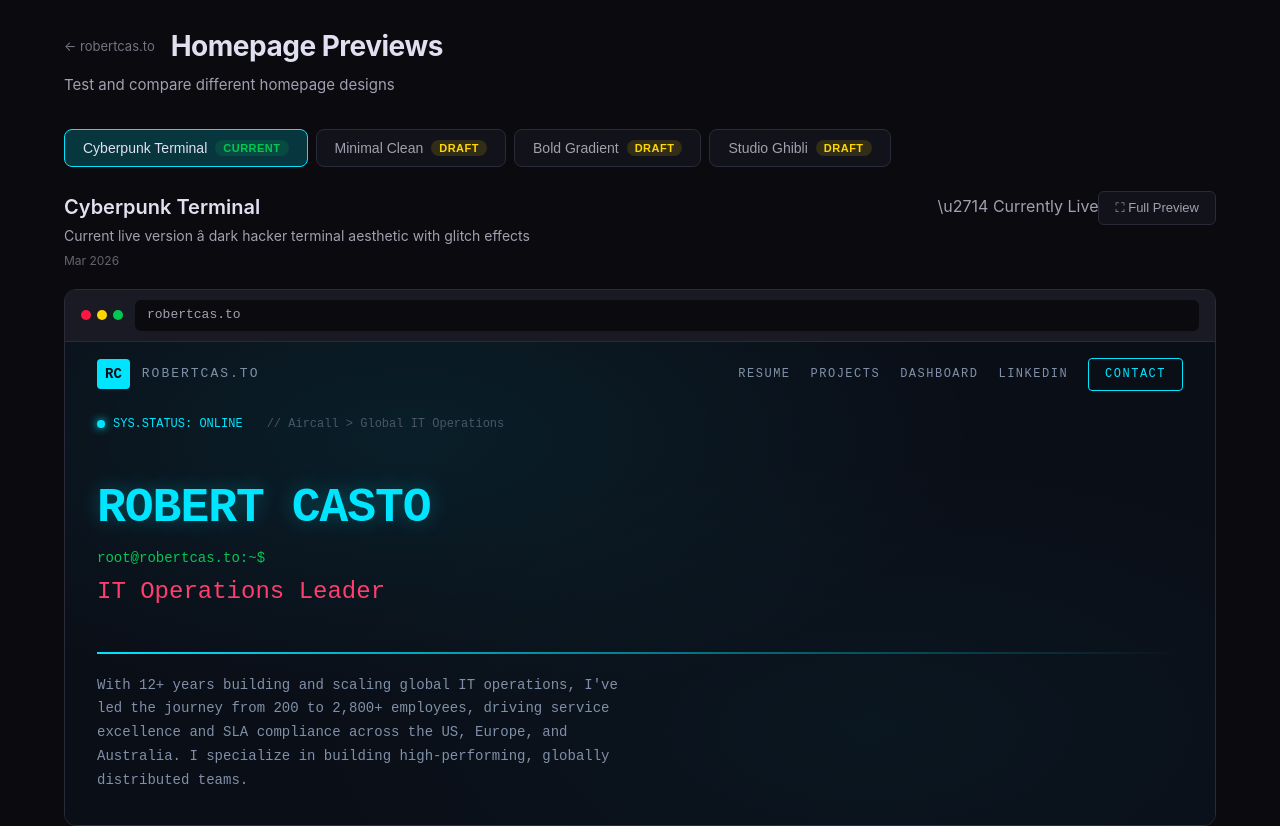
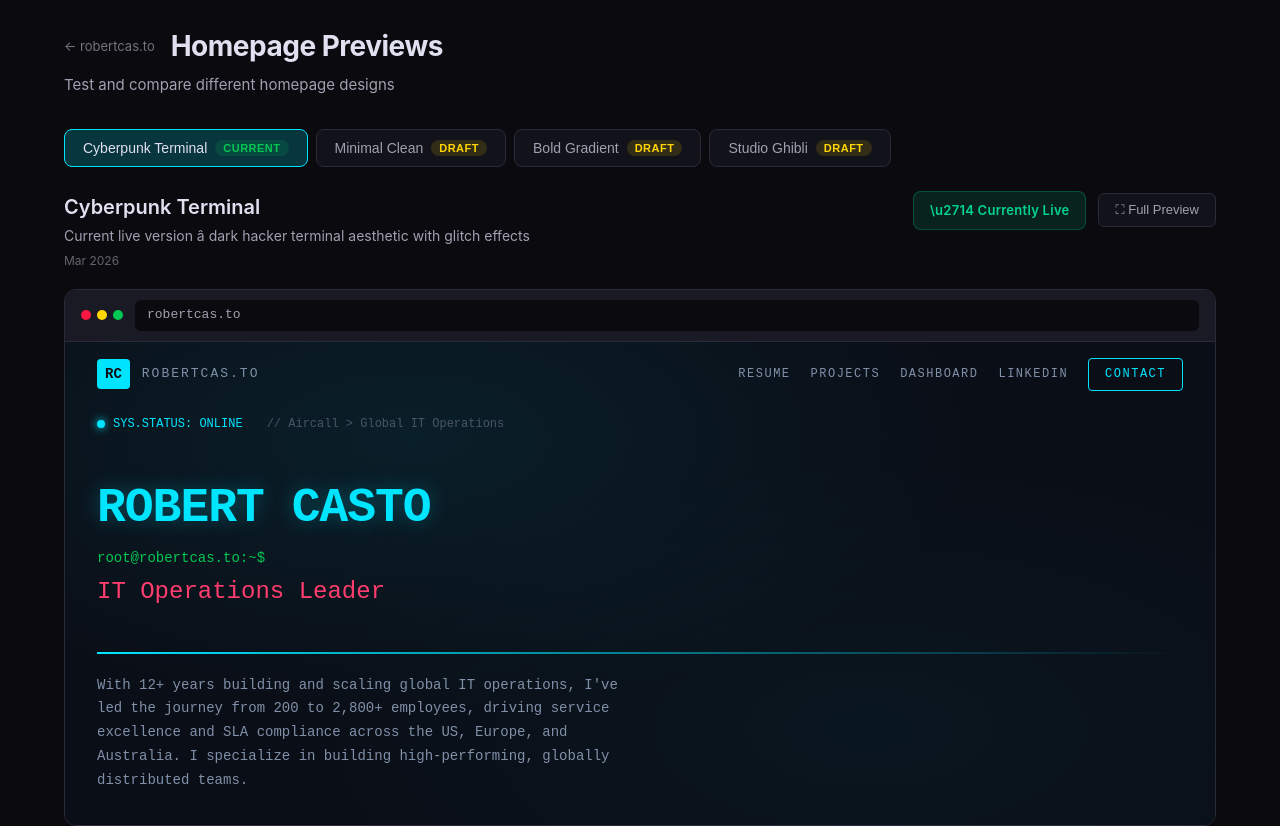
Before and after one commit to rcasto123/homepage-previews, a React (Vite) app: page / in a window 1280 px wide. Shown: the top 826 px of the page. Built offline with nearby package versions, Linux system fonts and the light colour scheme; no server answers.

Commit message:
Add CSS for Make Live button, live indicator, and live mode

```diff
--- a/src/App.css
+++ b/src/App.css
@@ -1117,3 +1117,65 @@ a:hover { text-decoration: underline; }
   border-radius: 0;
   border: none;
 }
+
+
+/* ─── Live Mode (robertcas.to) ──────────────────────────────────── */
+.live-wrapper {
+  width: 100vw;
+  height: 100vh;
+  overflow: auto;
+}
+.live-wrapper .preview-frame {
+  width: 100%;
+  min-height: 100vh;
+  border-radius: 0;
+  border: none;
+}
+
+/* ─── Make Live Button & Actions ────────────────────────────────── */
+.preview-actions {
+  display: flex;
+  align-items: center;
+  gap: 12px;
+}
+
+.make-live-btn {
+  padding: 10px 24px;
+  border: none;
+  border-radius: 8px;
+  background: linear-gradient(135deg, #00d68f, #00b87a);
+  color: #fff;
+  font-size: 14px;
+  font-weight: 600;
+  cursor: pointer;
+  transition: all 0.2s ease;
+  letter-spacing: 0.02em;
+}
+.make-live-btn:hover {
+  background: linear-gradient(135deg, #00e89e, #00c88a);
+  transform: translateY(-1px);
+  box-shadow: 0 4px 12px rgba(0, 214, 143, 0.3);
+}
+.make-live-btn:active {
+  transform: translateY(0);
+}
+.make-live-btn:disabled {
+  opacity: 0.6;
+  cursor: not-allowed;
+  transform: none;
+  box-shadow: none;
+}
+
+.live-indicator {
+  display: inline-flex;
+  align-items: center;
+  gap: 6px;
+  padding: 8px 16px;
+  background: rgba(0, 214, 143, 0.12);
+  color: #00d68f;
+  border: 1px solid rgba(0, 214, 143, 0.25);
+  border-radius: 8px;
+  font-size: 13px;
+  font-weight: 600;
+  letter-spacing: 0.02em;
+}
```
